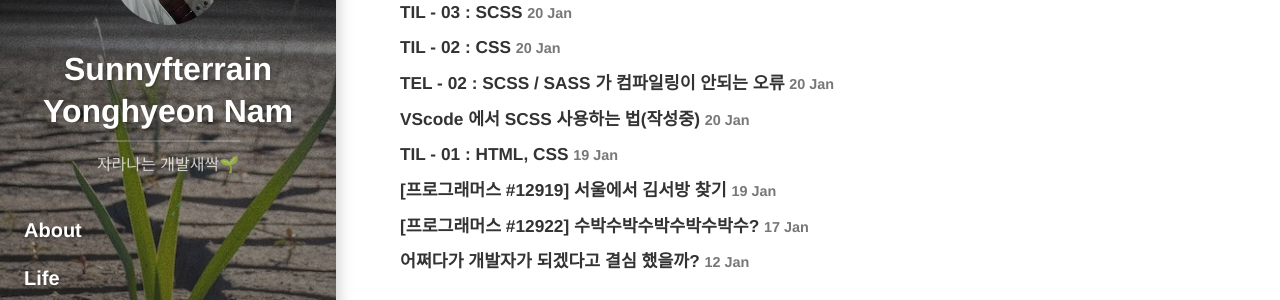
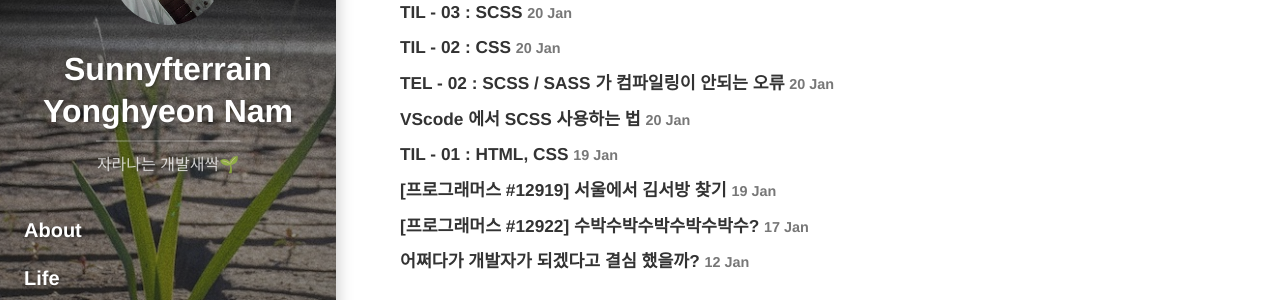
Before and after one commit to sunnyfterrain/sunnyfterrain.github.io, a Jekyll site: the page built from posts.md, in a window 1280 px wide and 900 px high, scrolled down 597 px. Shown: the part 151-451 px from the top of the window. Built offline with Jekyll 4.4.1, drawn with Linux system fonts in a browser that asks for light colours; cached includes are drawn as plain includes; nearby versions of some CDN libraries; some web fonts are replaced; library files that are not in the unit come from our copies.

Commit message:
tips post 제목 수정

```diff
--- a/_posts/devlog/tips/2022-01-20-tips-scss.md
+++ b/_posts/devlog/tips/2022-01-20-tips-scss.md
@@ -1,6 +1,6 @@
 ---
 layout: post
-title: 'VScode 에서 SCSS 사용하는 법(작성중)'
+title: 'VScode 에서 SCSS 사용하는 법'
 subtitle: 'VScode 에서 SCSS 사용하는 법'
 category: devlog
 tags: tips scss
```
